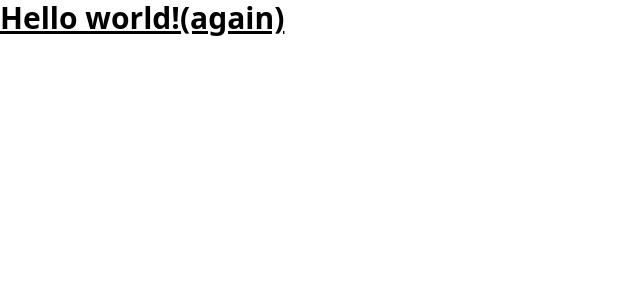
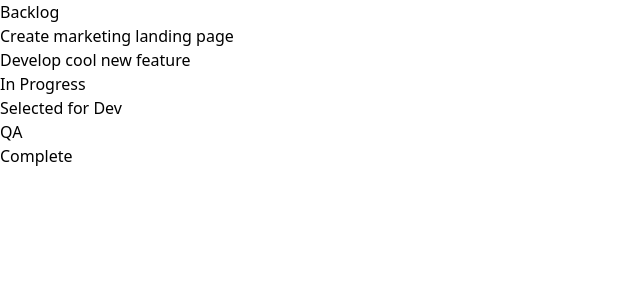
Before and after one commit to kirillmihalych/trello-like-board, a Nuxt app: page / in a window 1280 px wide. Shown: the top 300 px of the page, without its empty margins (0-640 px from the left). Built offline with nearby package versions, Linux system fonts and the light colour scheme.

Commit message:
[3] structure the html for the board

```diff
--- a/app.vue
+++ b/app.vue
@@ -1,5 +1,5 @@
 <template>
   <div>
-    <h1 class="text-3xl font-bold underline">Hello world!(again)</h1>
+    <TrelloBoard />
   </div>
 </template>
--- /dev/null
+++ b/components/TrelloBoard.vue
@@ -0,0 +1,56 @@
+<script setup lang="ts">
+import type { Column } from '@/types'
+import { nanoid } from 'nanoid'
+
+const colums = ref<Column[]>([
+  {
+    id: nanoid(),
+    title: 'Backlog',
+    tasks: [
+      {
+        id: nanoid(),
+        title: 'Create marketing landing page',
+        createdAt: new Date(),
+      },
+      {
+        id: nanoid(),
+        title: 'Develop cool new feature',
+        createdAt: new Date(),
+      },
+    ],
+  },
+  {
+    id: nanoid(),
+    title: 'In Progress',
+    tasks: [],
+  },
+  {
+    id: nanoid(),
+    title: 'Selected for Dev',
+    tasks: [],
+  },
+  {
+    id: nanoid(),
+    title: 'QA',
+    tasks: [],
+  },
+  {
+    id: nanoid(),
+    title: 'Complete',
+    tasks: [],
+  },
+])
+</script>
+
+<template>
+  <div>
+    <div v-for="column in colums" :key="column.id">
+      <header>
+        {{ column.title }}
+      </header>
+      <p v-for="task in column.tasks" :key="task.id">
+        {{ task.title }}
+      </p>
+    </div>
+  </div>
+</template>
```
